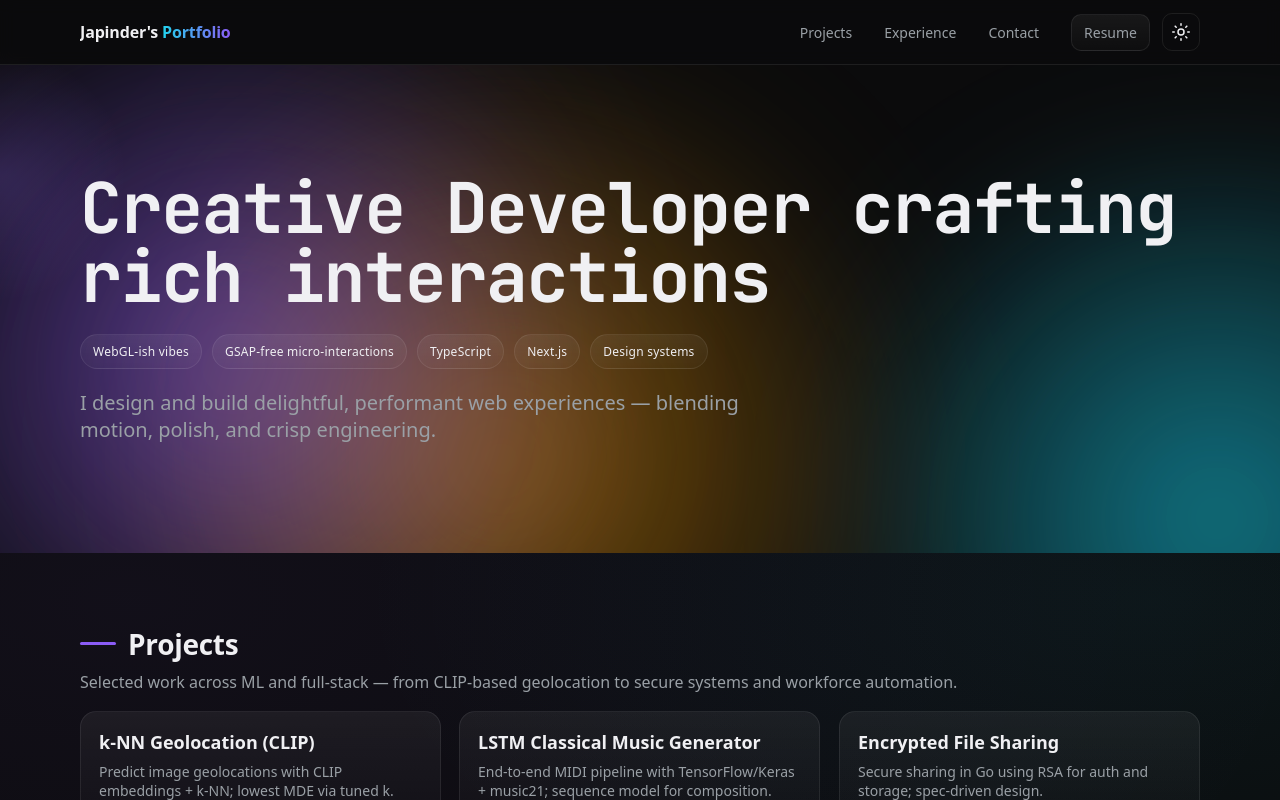
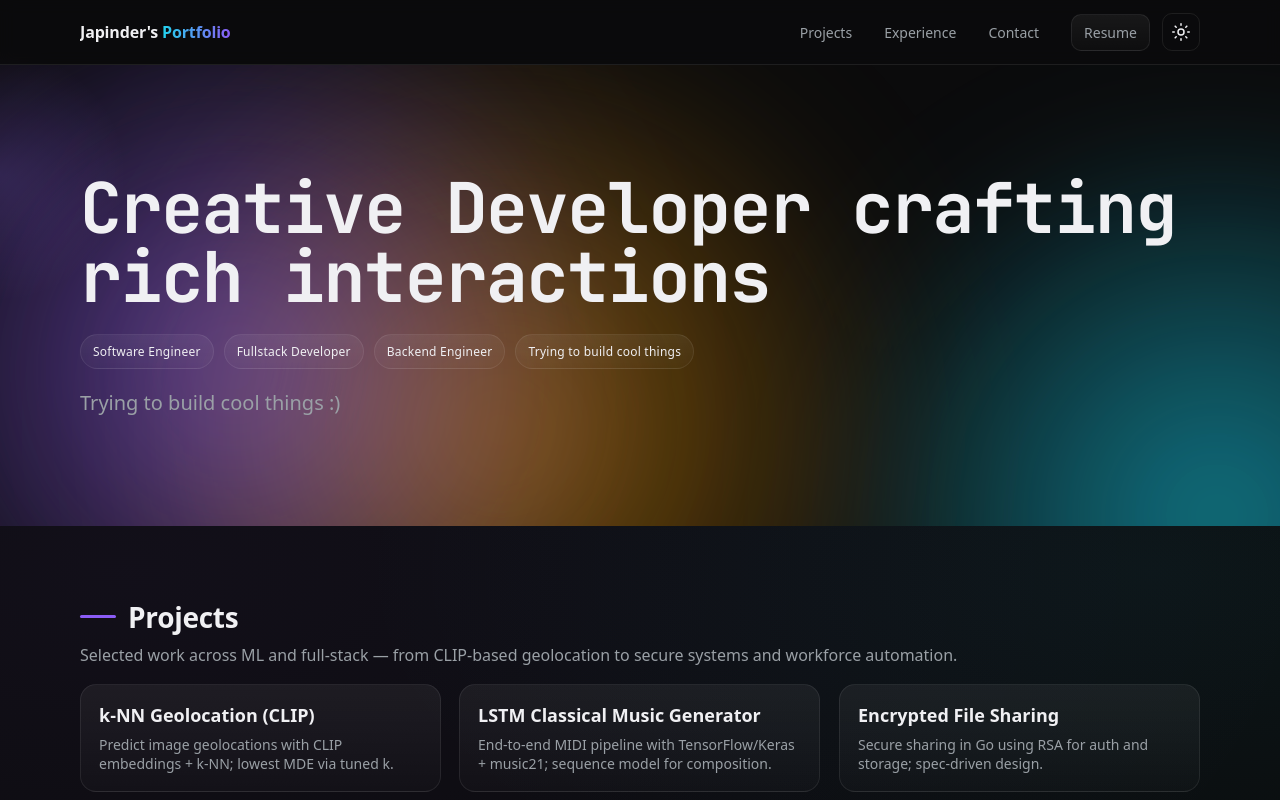
Before and after one commit to japinder12/japinder12.github.io, a Next.js app: page / in a window 1280 px wide. Shown: the top 800 px of the page. Built offline with nearby package versions, Linux system fonts and the light colour scheme; no server answers.

Commit message:
update Hero copy

```diff
--- a/src/components/Hero.tsx
+++ b/src/components/Hero.tsx
@@ -90,12 +90,12 @@ export default function Hero() {
         </div>
 
         <div className="tags reveal" style={{ transitionDelay: '320ms' }}>
-          {['WebGL-ish vibes', 'GSAP-free micro-interactions', 'TypeScript', 'Next.js', 'Design systems'].map((t) => (
+          {['Software Engineer', 'Fullstack Developer', 'Backend Engineer', 'Trying to build cool things'].map((t) => (
             <span className="tag" key={t}>{t}</span>
           ))}
         </div>
         <p className="sub reveal" style={{ transitionDelay: '220ms' }}>
-          I design and build delightful, performant web experiences — blending motion, polish, and crisp engineering.
+          Trying to build cool things :{")"}
         </p>
         {/* CTA buttons intentionally removed per request */}
       </div>
```
